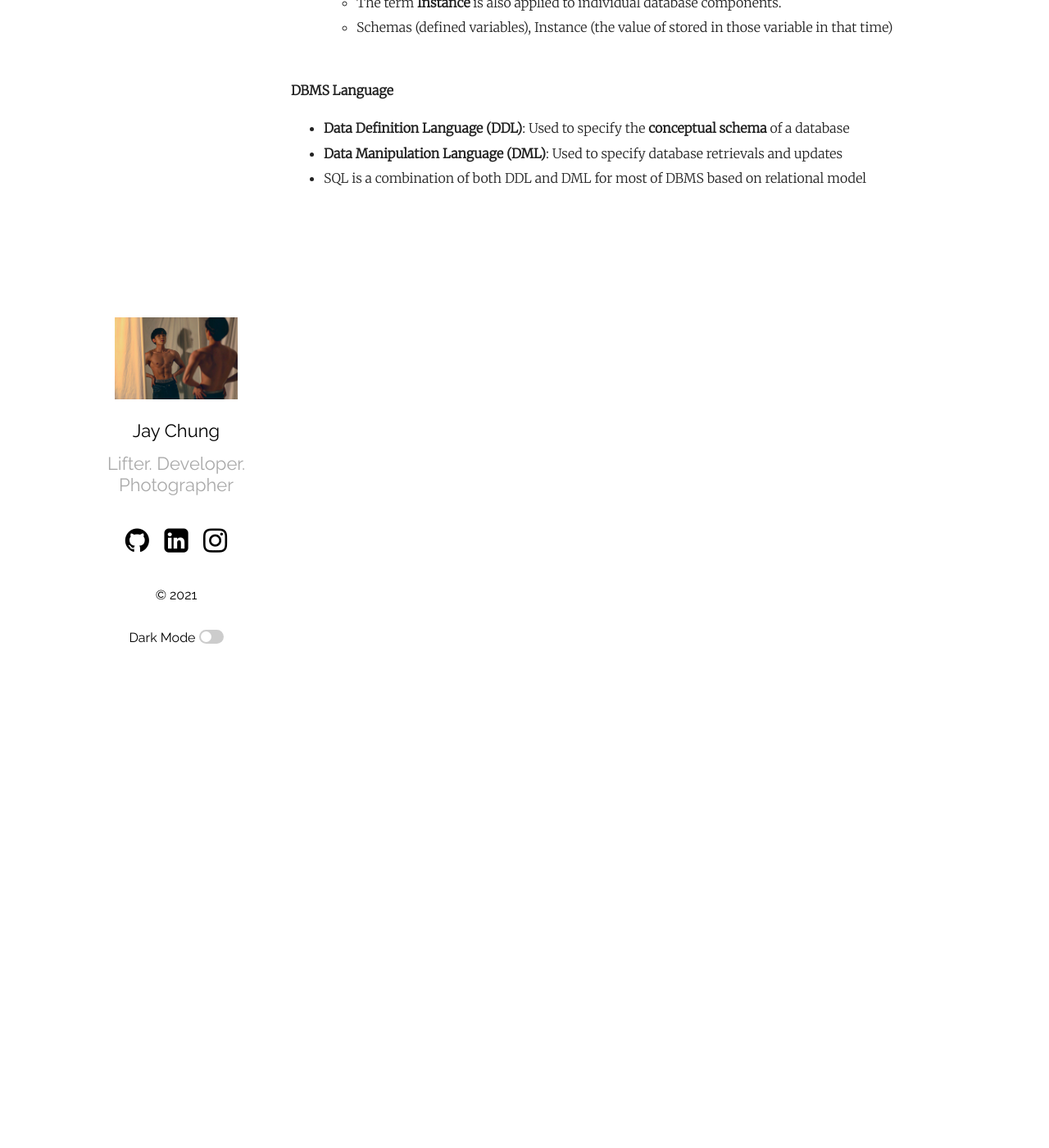
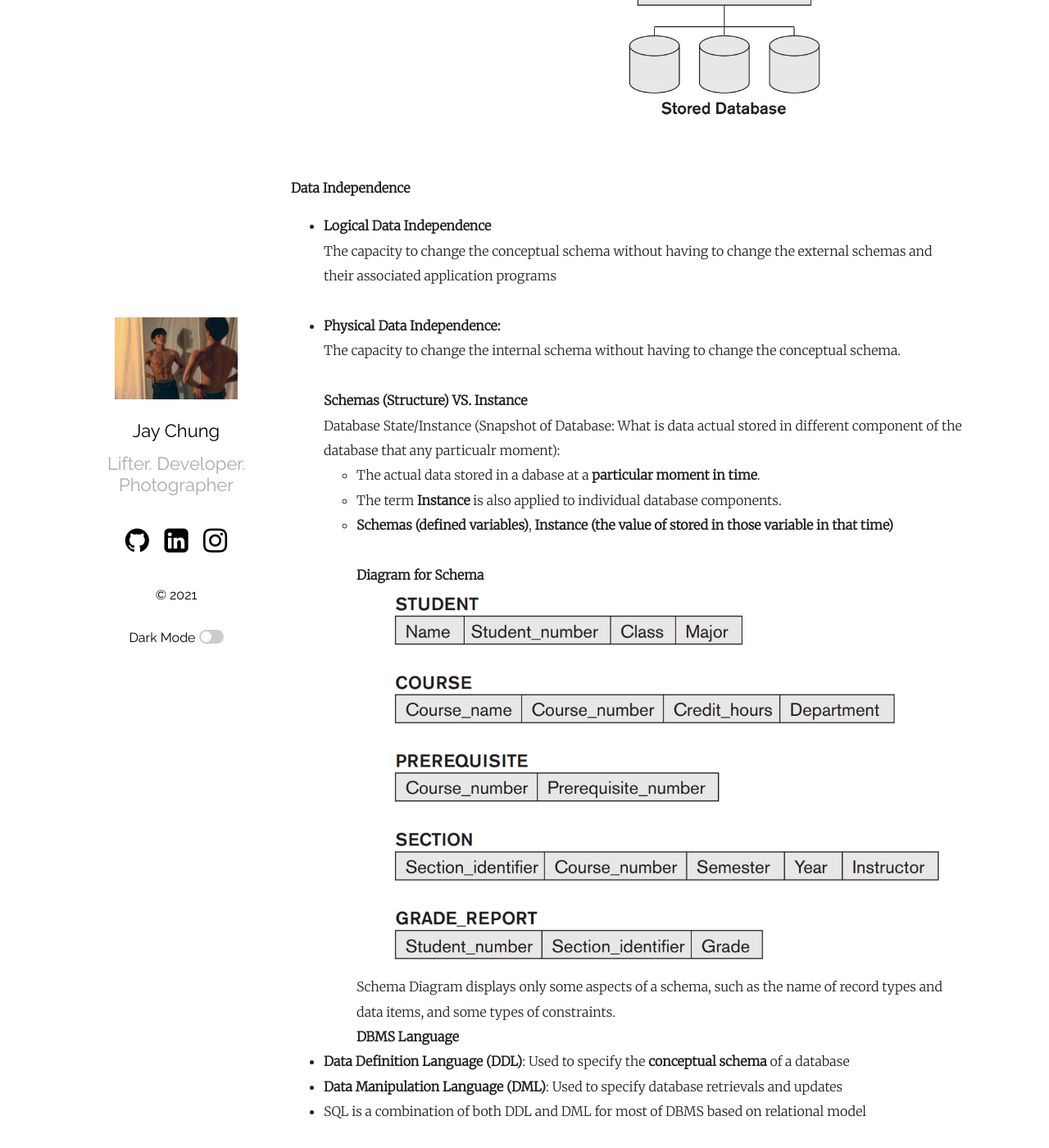
Before and after one commit to healthgongdoll/healthgongdoll.github.io, a Jekyll site: the page built from _posts/2021-09-11-Database 2.markdown, in a window 1280 px wide and 1400 px high, scrolled down 1524 px. Shown: the whole window at 82% size. Built offline with Jekyll 4.4.1, drawn with Linux system fonts in a browser that asks for light colours; some of the changed text lies outside the part shown.

Commit message:
blog update

```diff
--- a/_posts/2021-09-11-Database 2.markdown
+++ b/_posts/2021-09-11-Database 2.markdown
@@ -11,7 +11,7 @@ categories: Database
 A set of concepts:<br/>
 	- To describe the **structure** of a database<br/>
 	- The **operations for manipulating these structures<br/>
-	- **Constraints** that the database should obey<br/>
+	- **constraints** that the database should obey<br/>
 The **relational model** is the most widely used data model<br/>
 <br/>
 **Database Schema:** The description of a database + descriptions of database structure, data types, and the constraints on the database. <br/>
@@ -34,8 +34,11 @@ The **relational model** is the most widely used data model<br/>
 	2. Index on first column of Students. <br/>
 - **External Schema** (View): How it will be structured?<br/>
 	1. Course_info(cid:string, enrollment:int) <br/>
+<br/>
+**Diagram for the three schema architecture** <br/>
+![Image Alt MemoryLayout](/assets/threeschema.png) <br/>
+<br/>
 
-<br/>
 **Data Independence**<br/>
 - **Logical Data Independence**<br/>
 The capacity to change the conceptual schema without having to change the external schemas and their associated application programs <br/>
@@ -47,9 +50,12 @@ The capacity to change the internal schema without having to change the conceptu
 Database State/Instance (Snapshot of Database: What is data actual stored in different component of the database that any particualr moment): <br/>
 	- The actual data stored in a dabase at a **particular moment in time**. <br/>
 	- The term **Instance** is also applied to individual database components. <br/>
-	- Schemas (defined variables), Instance (the value of stored in those variable in that time) <br/>
+	- **Schemas (defined variables)**, **Instance (the value of stored in those variable in that time)** <br/>
 <br/>
-
+**Diagram for Schema** <br/>
+![Image Alt MemoryLayout](/assets/schema.png) <br/>
+Schema Diagram displays only some aspects of a schema, such as the name of record types and data items, and some types of constraints.
+<br/>
 **DBMS Language**
 - **Data Definition Language (DDL)**: Used to specify the **conceptual schema** of a database <br/>
 - **Data Manipulation Language (DML)**: Used to specify database retrievals and updates <br/>
```
Also changed, not shown: assets/schema.png (added), assets/threeschema.png (added).
